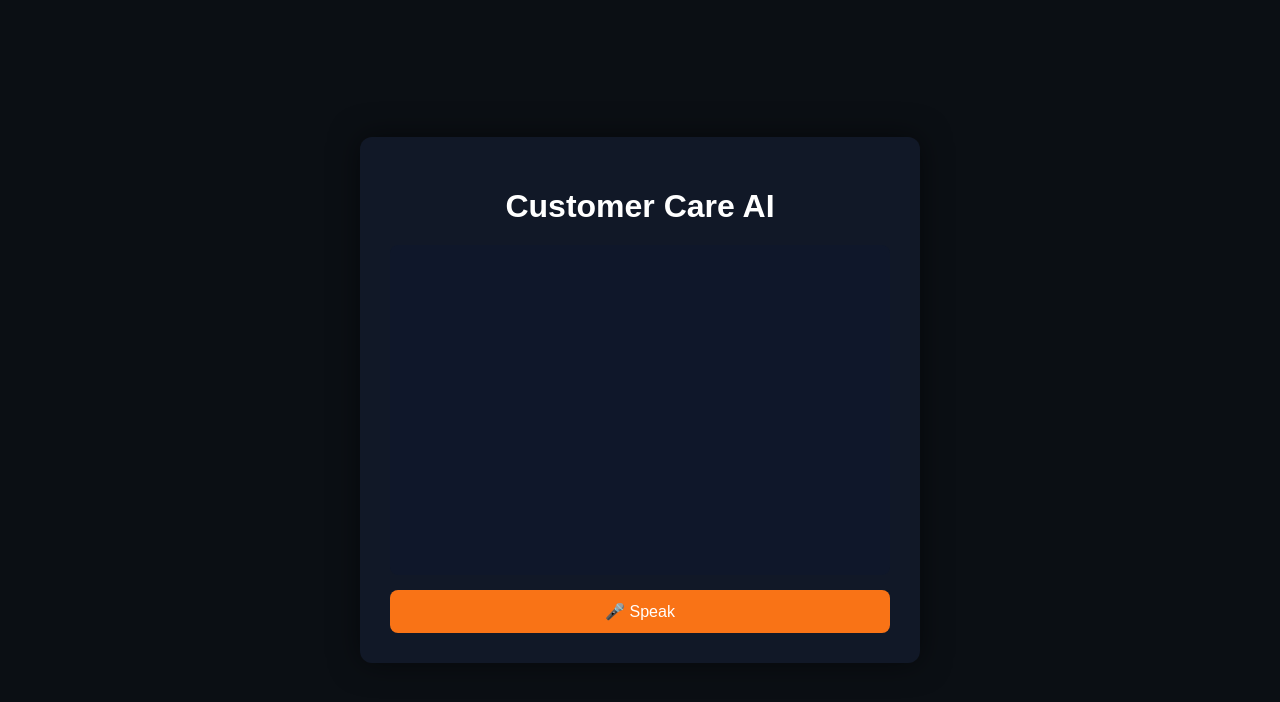
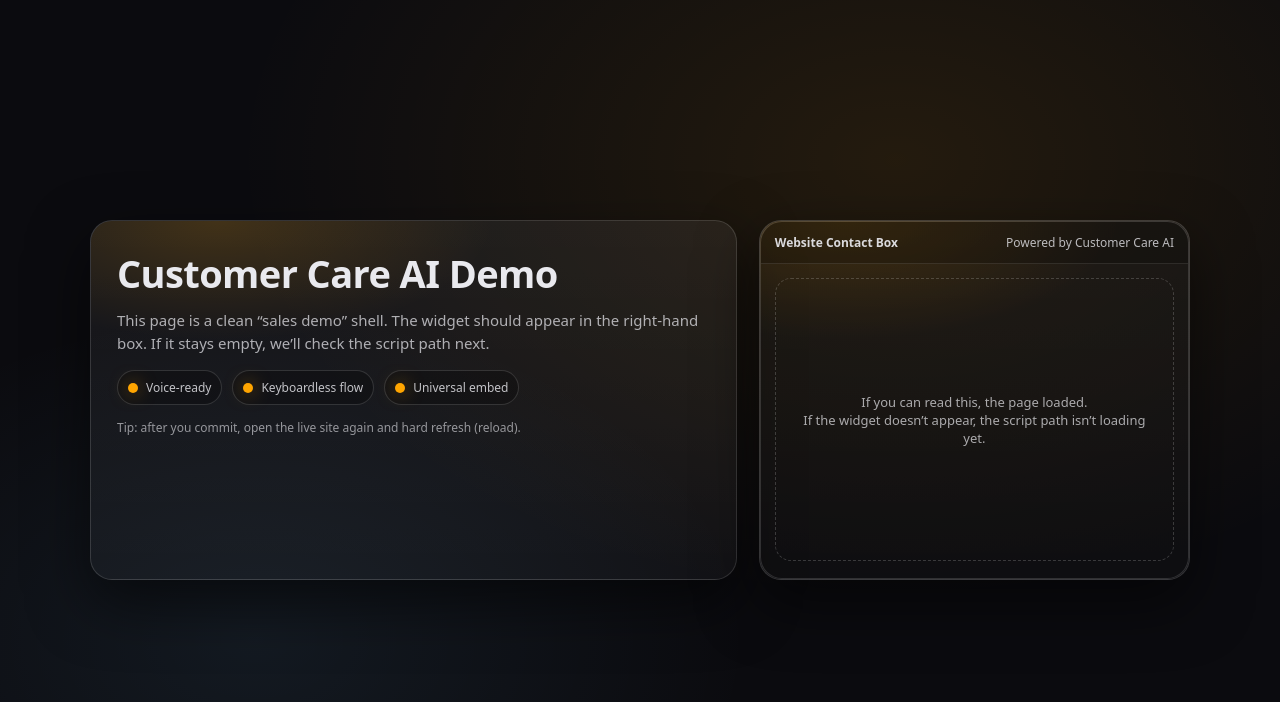
Before and after one commit to results2550-CCare/customer-care-ai-widget, a plain HTML site: page index.html in a window 1280 px wide. Drawn offline with Linux system fonts and the light colour scheme.

Commit message:
Update index.html

```diff
--- a/index.html
+++ b/index.html
@@ -1,116 +1,218 @@
-<!DOCTYPE html>
-<html>
+<!doctype html>
+<html lang="en">
 <head>
-<meta charset="UTF-8">
-<title>Customer Care AI</title>
+  <meta charset="utf-8" />
+  <meta name="viewport" content="width=device-width,initial-scale=1" />
+  <meta name="theme-color" content="#0b0b0f" />
+  <title>Customer Care AI — Demo</title>
 
   <style>
-body {
-  margin:0;
-  font-family:Arial, sans-serif;
-  background:#0b0f14;
-  color:white;
-  display:flex;
-  justify-content:center;
-  align-items:center;
-  height:100vh;
+    :root{
+      --bg:#0b0b0f;
+      --panel:rgba(20,22,30,.72);
+      --border:rgba(255,255,255,.14);
+      --text:#e9e9ee;
+      --muted:rgba(233,233,238,.72);
+      --accent:#ffa500;
+      --shadow:0 22px 60px rgba(0,0,0,.55);
+      --radius:22px;
+      --font: ui-sans-serif, system-ui, -apple-system, Segoe UI, Roboto, Arial, "Helvetica Neue", Helvetica;
     }
 
-.container {
-  width:90%;
-  max-width:500px;
-  background:#111827;
-  padding:30px;
-  border-radius:12px;
-  box-shadow:0 0 30px rgba(0,0,0,0.5);
+    *{box-sizing:border-box}
+    html,body{height:100%}
+    body{
+      margin:0;
+      font-family:var(--font);
+      background: radial-gradient(1200px 800px at 70% 20%, rgba(255,165,0,.10), transparent 55%),
+                  radial-gradient(900px 600px at 20% 80%, rgba(120,200,255,.08), transparent 55%),
+                  var(--bg);
+      color:var(--text);
+      overflow-x:hidden;
     }
 
-h1 {
-  text-align:center;
-  margin-bottom:20px;
+    .wrap{
+      min-height:100%;
+      display:flex;
+      align-items:center;
+      justify-content:center;
+      padding:40px 18px;
     }
 
-.chat-box {
-  height:300px;
-  overflow-y:auto;
-  background:#0f172a;
-  padding:15px;
-  border-radius:8px;
-  margin-bottom:15px;
-  font-size:14px;
+    .stage{
+      width:min(1100px, 100%);
+      display:grid;
+      grid-template-columns: 1.2fr .8fr;
+      gap:22px;
+      align-items:stretch;
     }
 
-button {
-  width:100%;
-  padding:12px;
-  border:none;
-  border-radius:8px;
-  background:#f97316;
-  color:white;
-  font-size:16px;
-  cursor:pointer;
+    @media (max-width: 920px){
+      .stage{grid-template-columns:1fr; }
     }
 
-button:hover {
-  background:#ea580c;
+    .card{
+      background: linear-gradient(180deg, rgba(255,255,255,.06), rgba(255,255,255,.03));
+      border:1px solid var(--border);
+      border-radius:var(--radius);
+      box-shadow:var(--shadow);
+      padding:26px;
+      position:relative;
+      overflow:hidden;
+    }
+
+    .card::before{
+      content:"";
+      position:absolute; inset:-2px;
+      background: radial-gradient(500px 220px at 20% 0%, rgba(255,165,0,.18), transparent 55%);
+      pointer-events:none;
+    }
+
+    h1{
+      margin:0 0 10px;
+      font-size:38px;
+      letter-spacing:-.6px;
+      position:relative;
+      z-index:1;
+    }
+
+    p{
+      margin:0;
+      color:var(--muted);
+      line-height:1.5;
+      font-size:15px;
+      position:relative;
+      z-index:1;
+    }
+
+    .pillrow{
+      margin-top:16px;
+      display:flex; flex-wrap:wrap; gap:10px;
+      position:relative; z-index:1;
+    }
+
+    .pill{
+      border:1px solid var(--border);
+      background:rgba(0,0,0,.25);
+      padding:8px 10px;
+      border-radius:999px;
+      font-size:12px;
+      color:rgba(233,233,238,.82);
+      display:flex; gap:8px; align-items:center;
+    }
+
+    .dot{
+      width:10px; height:10px; border-radius:50%;
+      background:var(--accent);
+      box-shadow:0 0 18px rgba(255,165,0,.55);
+    }
+
+    /* Widget dock (right side) */
+    .dock{
+      position:relative;
+      min-height:360px;
+      padding:0;
+    }
+
+    /* Make the widget feel “installed” in a common WP-style box */
+    .wpbox{
+      border-radius:var(--radius);
+      border:1px solid var(--border);
+      background:rgba(0,0,0,.22);
+      height:100%;
+      overflow:hidden;
+      position:relative;
+    }
+
+    .wphead{
+      padding:12px 14px;
+      display:flex;
+      align-items:center;
+      justify-content:space-between;
+      border-bottom:1px solid rgba(255,255,255,.10);
+      background:rgba(0,0,0,.22);
+      font-size:12px;
+      color:rgba(233,233,238,.78);
+    }
+
+    .wphead strong{color:rgba(233,233,238,.92); font-weight:600}
+    .wpbody{
+      padding:14px;
+      height:calc(100% - 45px);
+    }
+
+    /* This is where your existing widget JS will mount itself (if it does) */
+    #ccai-mount{
+      height:100%;
+      width:100%;
+      position:relative;
+    }
+
+    /* Safe fallback message if widget fails to load */
+    .fallback{
+      height:100%;
+      border:1px dashed rgba(255,255,255,.18);
+      border-radius:16px;
+      display:flex;
+      align-items:center;
+      justify-content:center;
+      padding:16px;
+      text-align:center;
+      color:rgba(233,233,238,.70);
+      font-size:13px;
+    }
+
+    .footerhint{
+      margin-top:14px;
+      font-size:12px;
+      color:rgba(233,233,238,.60);
     }
   </style>
 </head>
 
 <body>
+  <div class="wrap">
+    <div class="stage">
+      <section class="card">
+        <h1>Customer Care AI Demo</h1>
+        <p>
+          This page is a clean “sales demo” shell. The widget should appear in the right-hand box.
+          If it stays empty, we’ll check the script path next.
+        </p>
 
-<div class="container">
-  <h1>Customer Care AI</h1>
-  <div class="chat-box" id="chat"></div>
-  <button onclick="startListening()">🎤 Speak</button>
+        <div class="pillrow">
+          <div class="pill"><span class="dot"></span> Voice-ready</div>
+          <div class="pill"><span class="dot"></span> Keyboardless flow</div>
+          <div class="pill"><span class="dot"></span> Universal embed</div>
         </div>
 
-<script>
-const chat = document.getElementById("chat");
+        <div class="footerhint">
+          Tip: after you commit, open the live site again and hard refresh (reload).
+        </div>
+      </section>
 
-function addMessage(text, sender) {
-  const msg = document.createElement("div");
-  msg.innerText = sender + ": " + text;
-  chat.appendChild(msg);
-  chat.scrollTop = chat.scrollHeight;
-}
+      <aside class="card dock">
+        <div class="wpbox">
+          <div class="wphead">
+            <strong>Website Contact Box</strong>
+            <span>Powered by Customer Care AI</span>
+          </div>
+          <div class="wpbody">
+            <div id="ccai-mount">
+              <div class="fallback">
+                If you can read this, the page loaded.<br/>
+                If the widget doesn’t appear, the script path isn’t loading yet.
+              </div>
+            </div>
+          </div>
+        </div>
+      </aside>
+    </div>
+  </div>
 
-function speak(text) {
-  const speech = new SpeechSynthesisUtterance(text);
-  speech.lang = "en-US";
-  window.speechSynthesis.speak(speech);
-}
-
-async function sendToAI(text) {
-  addMessage(text, "You");
-
-  const response = await fetch("/api/chat", {
-    method:"POST",
-    headers:{"Content-Type":"application/json"},
-    body: JSON.stringify({message:text})
-  });
-
-  const data = await response.json();
-
-  addMessage(data.reply, "AI");
-  speak(data.reply);
-}
-
-function startListening() {
-  const recognition = new (window.SpeechRecognition || window.webkitSpeechRecognition)();
-  recognition.lang = "en-US";
-  recognition.start();
-
-  recognition.onresult = function(event) {
-    const transcript = event.results[0][0].transcript;
-    sendToAI(transcript);
-  };
-
-  recognition.onerror = function(event) {
-    addMessage("Microphone error: " + event.error, "System");
-  };
-}
-</script>
-
+  <!-- IMPORTANT:
+       This assumes your existing widget code is in /api/chat.js (you have an /api folder).
+       If your widget expects a different file name, we’ll change this ONE line. -->
+  <script src="/api/chat.js"></script>
 </body>
 </html>
```
Lines whose indentation alone changed are shown as unchanged.
